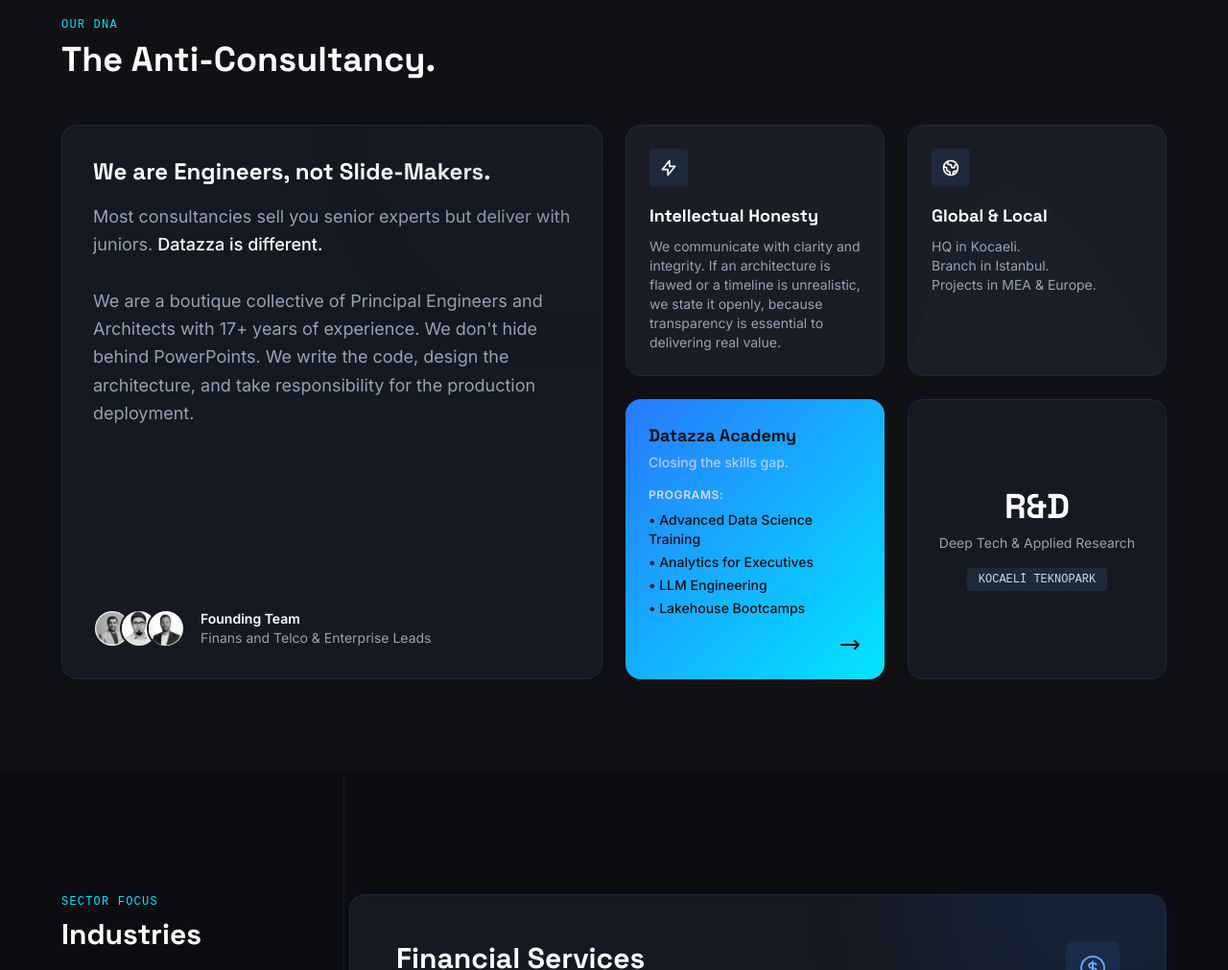
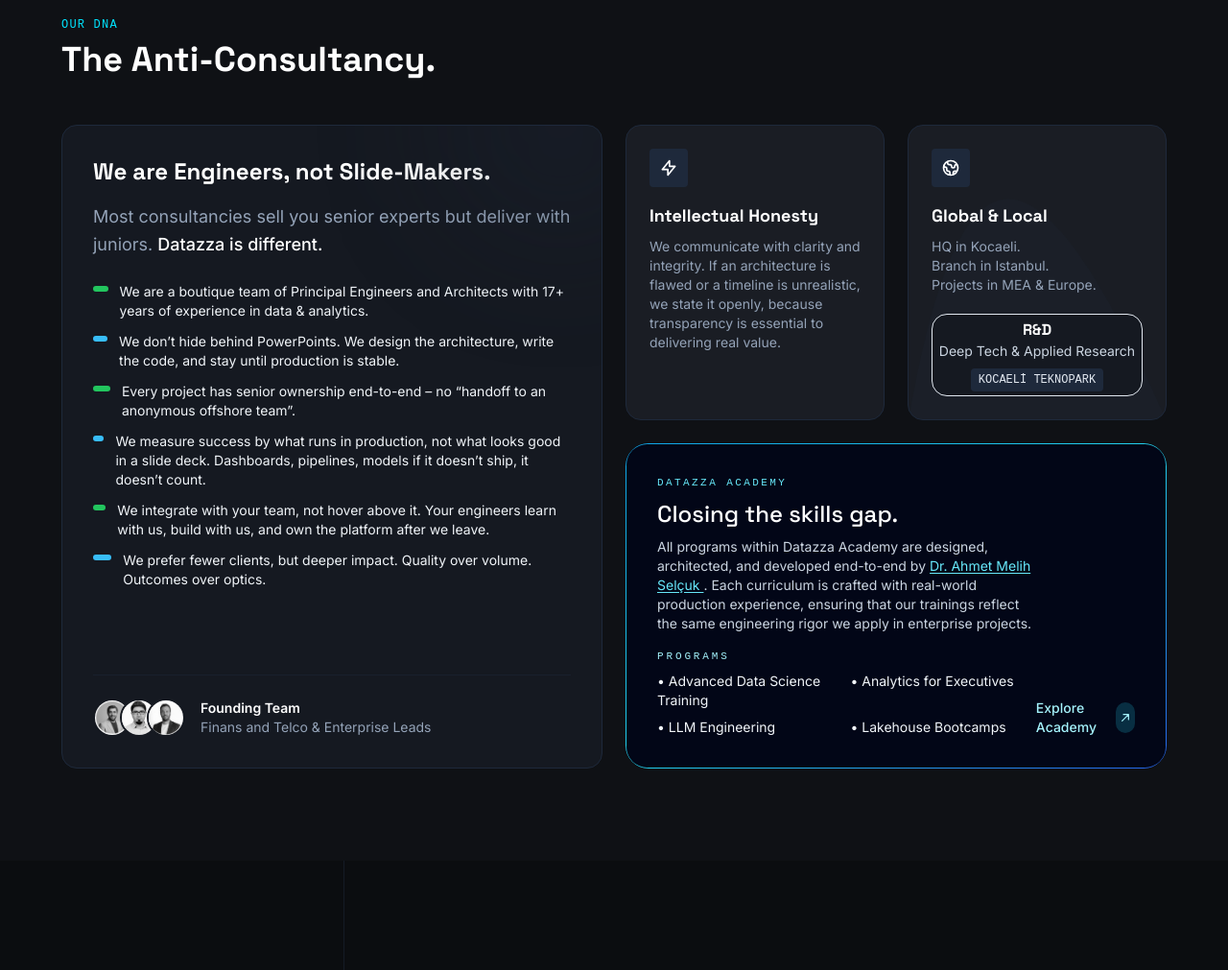
Before and after one commit to altaycanpolat/datazza, a plain HTML site: page index.html in a window 1280 px wide. Shown: the part 3170-4181 px from the top of the page at 96% size. Drawn offline with nearby package versions, Linux system fonts and the light colour scheme.

Commit message:
Add files via upload

```diff
--- a/index.html
+++ b/index.html
@@ -567,8 +567,48 @@ print(f<span class="text-green-300">"Citations: {response.source_documents}"</sp
                         <h3 class="font-display font-bold text-2xl text-white mb-4">We are Engineers, not Slide-Makers.</h3>
                         <p class="text-slate-400 leading-relaxed mb-6">
                             Most consultancies sell you senior experts but deliver with juniors. <span class="text-white font-medium">Datazza is different.</span>
-                            <br><br>
-                            We are a boutique collective of Principal Engineers and Architects with 17+ years of experience. We don't hide behind PowerPoints. We write the code, design the architecture, and take responsibility for the production deployment.
+                            <ul class="space-y-3 text-sm text-slate-100">
+                <li class="flex gap-3">
+                    <span class="mt-1 h-1.5 w-6 rounded-full bg-green-500"></span>
+                    <span>
+                        We are a boutique team of Principal Engineers and Architects
+                        with 17+ years of experience in data & analytics.
+                    </span>
+                </li>
+                <li class="flex gap-3">
+                    <span class="mt-1 h-1.5 w-6 rounded-full bg-sky-400"></span>
+                    <span>
+                        We don’t hide behind PowerPoints. We design the architecture,
+                        write the code, and stay until production is stable.
+                    </span>
+                </li>
+                <li class="flex gap-3">
+                    <span class="mt-1 h-1.5 w-6 rounded-full bg-green-500"></span>
+                    <span>
+                        Every project has senior ownership end-to-end – no “handoff to an anonymous offshore team”.
+                    </span>
+                </li>
+                <li class="flex gap-3">
+                    <span class="mt-1 h-1.5 w-6 rounded-full bg-sky-400"></span>
+                    <span>
+                        We measure success by what runs in production, not what looks good in a slide deck. Dashboards, pipelines, models if it doesn’t ship, it doesn’t count.
+                    </span>
+                </li>
+                <li class="flex gap-3">
+                    <span class="mt-1 h-1.5 w-6 rounded-full bg-green-500"></span>
+                    <span>
+                        We integrate with your team, not hover above it.
+                        Your engineers learn with us, build with us, and own the platform after we leave.
+                    </span>
+                </li>
+                                <li class="flex gap-3">
+                    <span class="mt-1 h-1.5 w-6 rounded-full bg-sky-400"></span>
+                    <span>
+                        We prefer fewer clients, but deeper impact.
+Quality over volume. Outcomes over optics.
+                    </span>
+                </li>
+            </ul>
                         </p>
                     </div>
 
@@ -626,36 +666,64 @@ print(f<span class="text-green-300">"Citations: {response.source_documents}"</sp
                         <h4 class="font-display font-bold text-lg text-white mb-2">Global & Local</h4>
                         <p class="text-sm text-slate-400">
                             HQ in Kocaeli.<br>Branch in Istanbul.<br>Projects in MEA & Europe.
+                            <br><br>
                         </p>
+                        <div class="md:col-span-1 lg:col-span-1 bg-[#151921] rounded-2xl p-1 border border-slate-200 flex flex-col justify-center items-center text-center">
+                    <span class="text-1xl font-display font-bold text-white mb-0">R&D</span>
+                    <p class="text-slate-300 text-sm mb-2">Deep Tech & Applied Research</p>
+                    <div class="inline-flex px-2 py-1 bg-slate-800 rounded text-xs text-slate-200 font-mono">
+                        KOCAELİ TEKNOPARK
+                    </div>
+                </div>
                     </div>
                 </div>
 
-                <div class="md:col-span-1 lg:col-span-1 bg-gradient-to-br from-datazza-blue to-datazza-cyan rounded-2xl p-6 flex flex-col justify-between text-obsidian group cursor-pointer hover:shadow-lg hover:shadow-cyan-500/20 transition-all">
-                    <div>
-                        <h4 class="font-display font-bold text-lg mb-1">Datazza Academy</h4>
-                        <p class="text-sm font-medium opacity-80">Closing the skills gap.</p>
-                    </div>
-                    <div class="mt-4">
-                        <p class="text-xs font-bold uppercase tracking-wider mb-2">Programs:</p>
-                        <ul class="text-sm font-medium space-y-1">
+                    <!-- DATAZZA ACADEMY -->
+    <div class="lg:col-span-2 bg-gradient-to-br from-sky-500 via-cyan-400 to-blue-600 rounded-3xl p-[1px]">
+        <div class="h-full w-full rounded-[1.35rem] bg-[#020617] flex flex-col md:flex-row justify-between p-7 md:p-8">
+            <div class="max-w-md">
+                <p class="font-mono text-[11px] text-cyan-300 uppercase tracking-[0.22em] mb-2">
+                    Datazza Academy
+                </p>
+                <h3 class="font-display text-2xl text-white mb-2">
+                    Closing the skills gap.
+                </h3>
+               <p class="text-sm text-slate-300 mb-4">
+    All programs within Datazza Academy are designed, architected, and developed end-to-end by
+    <a href="https://www.linkedin.com/in/ahmetmselcuk/"
+       target="_blank"
+       class="text-cyan-300 hover:text-white underline underline-offset-2">
+       Dr. Ahmet Melih Selçuk
+    </a>.
+    Each curriculum is crafted with real-world production experience, ensuring that our trainings reflect the same engineering rigor we apply in enterprise projects.
+</p>
+                <p class="font-mono text-[11px] text-cyan-200 uppercase tracking-[0.26em] mb-2">
+                    Programs
+                </p>
+                <ul class="grid grid-cols-1 sm:grid-cols-2 gap-2 text-sm text-slate-100">
                     <li>• Advanced Data Science Training</li>
                     <li>• Analytics for Executives</li>
                     <li>• LLM Engineering</li>
                     <li>• Lakehouse Bootcamps</li>
                 </ul>
             </div>
-                    <div class="mt-4 flex justify-end">
-                        <svg class="w-6 h-6 transform group-hover:translate-x-1 transition-transform" fill="none" stroke="currentColor" viewBox="0 0 24 24"><path stroke-linecap="round" stroke-linejoin="round" stroke-width="2" d="M17 8l4 4m0 0l-4 4m4-4H3"></path></svg>
+            <div class="flex items-end justify-end mt-6 md:mt-0">
+                <a href="#academy"
+                   class="inline-flex items-center gap-2 text-sm font-medium text-cyan-200 hover:text-white transition-colors">
+                    Explore Academy
+                    <span class="inline-flex h-8 w-8 items-center justify-center rounded-full bg-cyan-400/20">
+                        <svg class="w-4 h-4" fill="none" stroke="currentColor" viewBox="0 0 24 24">
+                            <path stroke-linecap="round" stroke-linejoin="round" stroke-width="1.8"
+                                  d="M7 17L17 7M9 7h8v8"/>
+                        </svg>
+                    </span>
+                </a>
+            </div>
         </div>
     </div>
 
-                <div class="md:col-span-2 lg:col-span-1 bg-[#151921] rounded-2xl p-6 border border-slate-800 flex flex-col justify-center items-center text-center">
-                    <span class="text-4xl font-display font-bold text-white mb-2">R&D</span>
-                    <p class="text-slate-400 text-sm mb-4">Deep Tech & Applied Research</p>
-                    <div class="inline-flex px-3 py-1 bg-slate-800 rounded text-xs text-slate-300 font-mono">
-                        KOCAELİ TEKNOPARK
-                    </div>
-                </div>
+
+
 
             </div>
         </div>
```
Lines whose indentation alone changed are shown as unchanged.
